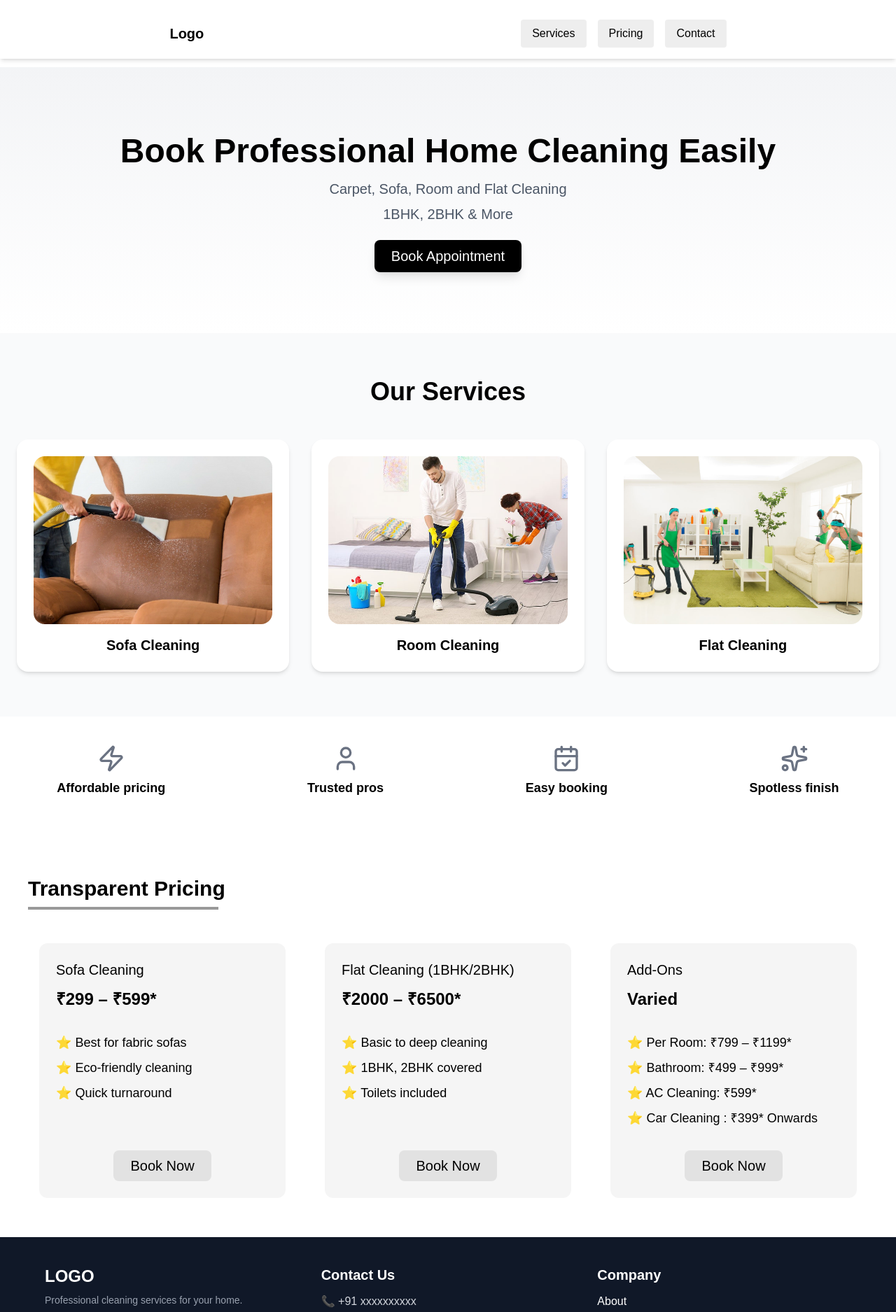
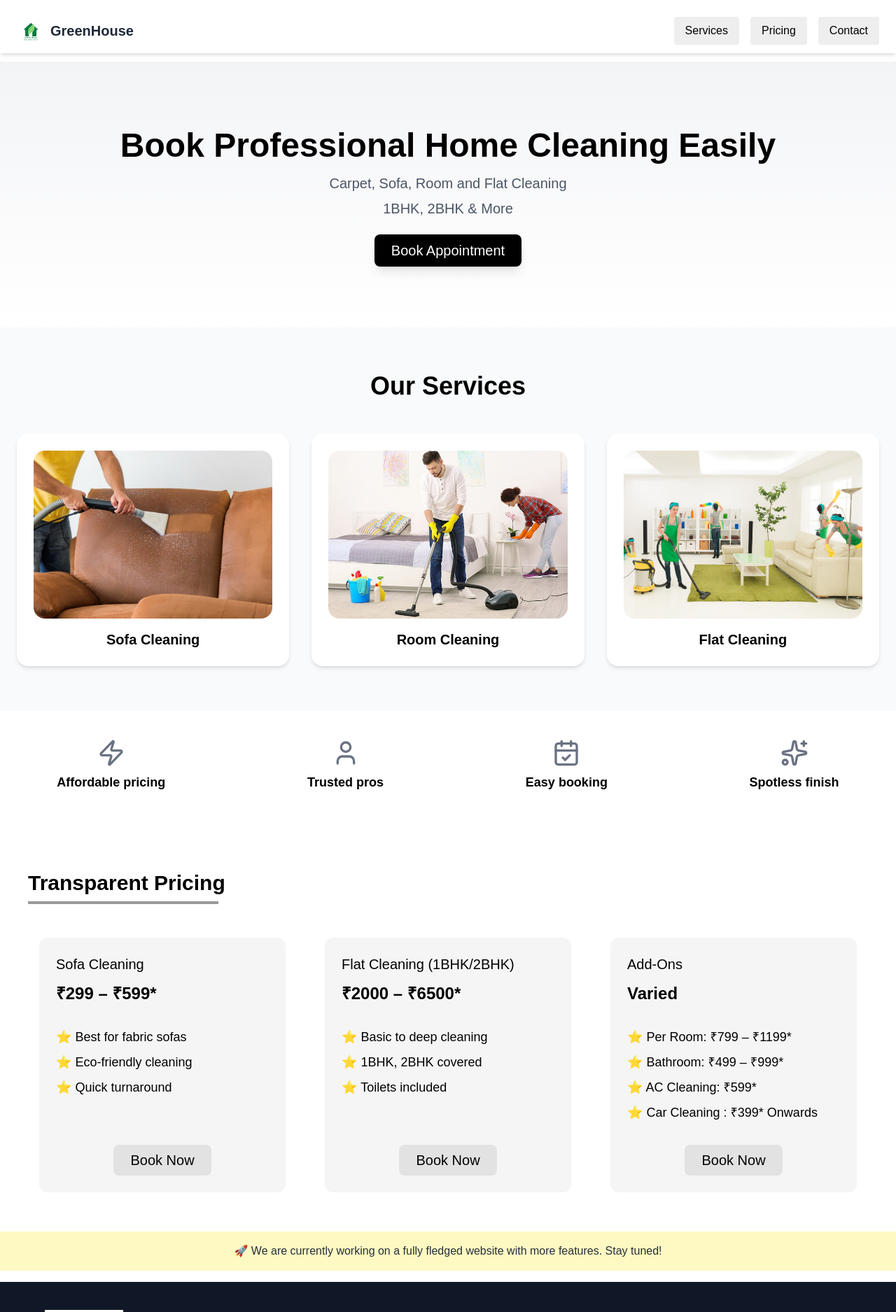
Before and after one commit to DCABHI83/testGreen, a React (Vite) app: page / in a window 1280 px wide. Shown: the top 1875 px of the page at 70% size. Built offline with nearby package versions, Linux system fonts and the light colour scheme.

Commit message:
add link and details

```diff
--- a/src/UI/Footer.jsx
+++ b/src/UI/Footer.jsx
@@ -1,15 +1,15 @@
 import React from 'react'
+import logo from '../assets/logo.png'
 
 const Footer = () => {
   return (
     <>
       <footer className="bg-gray-900 text-white px-6 py-10">
-        {/* Grid Layout */}
         <div className="max-w-6xl mx-auto grid grid-cols-1 md:grid-cols-3 gap-8">
 
-          {/* Logo / Branding */}
+          {/* Logo & About */}
           <div>
-            <h1 className="text-2xl font-bold">LOGO</h1>
+            <img src={logo} alt="Company Logo" className="w-28 mb-3" />
             <p className="mt-2 text-gray-400 text-sm">
               Professional cleaning services for your home.
             </p>
@@ -18,11 +18,13 @@ const Footer = () => {
           {/* Contact Section */}
           <div>
             <h1 className="text-xl font-semibold mb-3">Contact Us</h1>
-            <p className="text-gray-300">📞 +91 xxxxxxxxxx</p>
-            <p className="text-gray-300">📧 info@cleaningservices.com</p>
+            <p className="text-gray-300">📞 +91 7004105221</p>
+            <p className="text-gray-300">📧 greenhousecleaning04@gmail.com</p>
             <a
-              href="#book"
+              href="https://docs.google.com/forms/d/e/1FAIpQLSc5AVkn0JtTpq8L3OaPrgyoT_gy4jFgwVG2OZrztcIoWfxpVA/viewform?usp=header"
               className="inline-block mt-3 bg-white text-black px-4 py-2 rounded-lg font-medium hover:bg-gray-200 transition"
+              target="_blank"
+              rel="noopener noreferrer"
             >
               Book Appointment
             </a>
--- a/src/UI/Header.jsx
+++ b/src/UI/Header.jsx
@@ -1,13 +1,12 @@
 import React, { useState, useEffect } from 'react';
+import logo from '../assets/logo.png';
 
 const Header = () => {
   const [activeSection, setActiveSection] = useState("");
 
   useEffect(() => {
     const sections = document.querySelectorAll("section");
-    const options = {
-      threshold: 0.5,
-    };
+    const options = { threshold: 0.5 };
 
     const observer = new IntersectionObserver((entries) => {
       entries.forEach((entry) => {
@@ -18,16 +17,18 @@ const Header = () => {
     }, options);
 
     sections.forEach((section) => observer.observe(section));
-
     return () => {
       sections.forEach((section) => observer.unobserve(section));
     };
   }, []);
 
   return (
-    <div className="flex justify-around items-center my-3 sticky top-0 bg-white shadow-md z-50 p-4">
+    <div className="flex justify-between items-center my-3 sticky top-0 bg-white shadow-md z-50 px-6 py-3">
       {/* Logo */}
-      <div className="text-xl font-bold">Logo</div>
+      <div className="flex items-center gap-2">
+        <img src={logo} alt="Logo" className="h-10 w-10 object-contain" />
+        <span className="text-xl font-bold text-gray-800">GreenHouse</span>
+      </div>
 
       {/* Navbar */}
       <div className="flex gap-4">
@@ -53,7 +54,7 @@ const Header = () => {
         </a>
         <a
           href="#contact"
-          className={`rounded  py-2 px-4 transition ${
+          className={`rounded py-2 px-4 transition ${
             activeSection === "contact"
               ? "bg-blue-600 text-white"
               : "bg-[#EEEEEE] hover:bg-blue-600 hover:text-white"
--- a/src/components/Hero.jsx
+++ b/src/components/Hero.jsx
@@ -19,8 +19,9 @@ const Hero = () => {
 
       <div className="mt-6">
         <a
-          href="#services"
+          href="https://docs.google.com/forms/d/e/1FAIpQLSc5AVkn0JtTpq8L3OaPrgyoT_gy4jFgwVG2OZrztcIoWfxpVA/viewform?usp=header "
           className="bg-black text-white text-lg md:text-xl rounded-lg px-6 py-3 shadow-lg hover:bg-gray-800 transition duration-300"
+          target='_blank'
         >
           Book Appointment
         </a>
--- a/src/components/Home.jsx
+++ b/src/components/Home.jsx
@@ -76,6 +76,13 @@ const Home = () => {
         <Pricing />
       </motion.section>
 
+      <section className="bg-yellow-100 py-4 text-center mb-4">
+  <p className="text-gray-800 font-medium animate-pulse ">
+    🚀 We are currently working on a fully fledged website with more features. Stay tuned!
+  </p>
+</section>
+
+
       {/* Footer Section */}
       <motion.section
         id="footer"
--- a/src/components/Pricing.jsx
+++ b/src/components/Pricing.jsx
@@ -18,8 +18,9 @@ const PriceCard = ({ title, price, features }) => {
 
         <div className="flex justify-center mt-auto">
           <a
-            href="#book"
+            href="https://docs.google.com/forms/d/e/1FAIpQLSc5AVkn0JtTpq8L3OaPrgyoT_gy4jFgwVG2OZrztcIoWfxpVA/viewform?usp=header "
             className="bg-[#E2E2E2] px-6 py-2 rounded-lg text-lg md:text-xl hover:bg-[#d6d6d6] transition"
+            target="_blank"
           >
             Book Now
           </a>
```
Also changed, not shown: src/assets/Logo.png (added).
